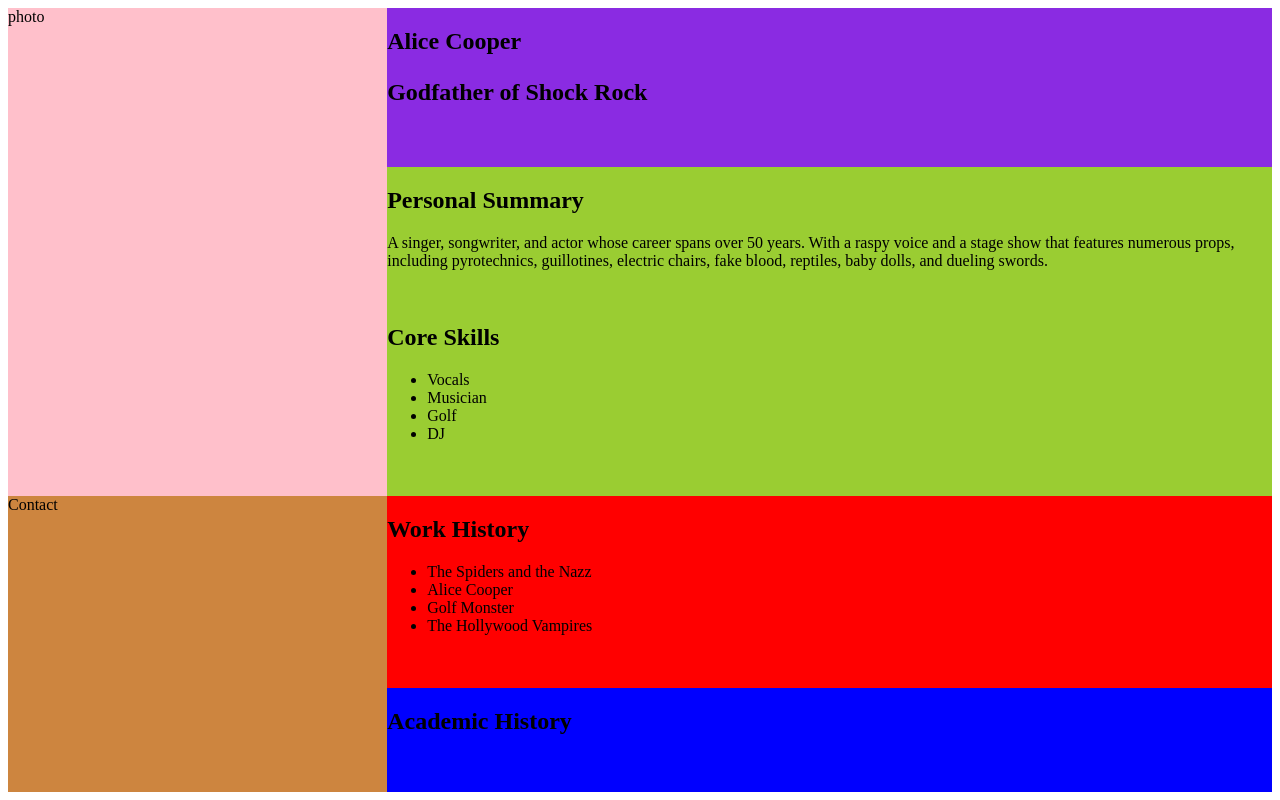
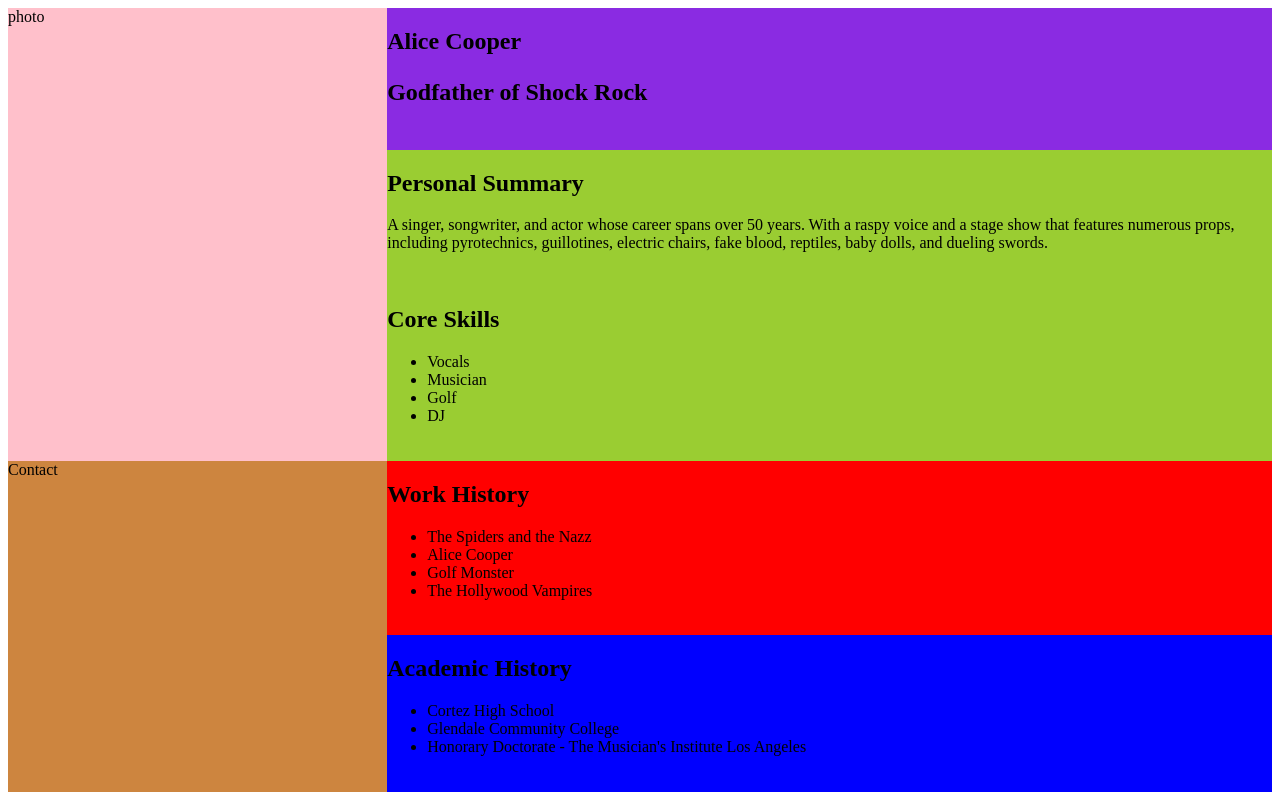
Before and after one commit to slisette127/ACA_web101_Sandra_Escalante, a plain HTML site: page resume.html in a window 1280 px wide. Drawn offline with Linux system fonts and the light colour scheme.

Commit message:
added content

```diff
--- a/resume.html
+++ b/resume.html
@@ -39,9 +39,12 @@
 
     <section class="Academic">
         <h2>Academic History</h2>
-
+    <ul>
+        <li>Cortez High School</li>
+        <li>Glendale Community College</li>
+        <li>Honorary Doctorate - The Musician's Institute Los Angeles</li>
+    </ul>
     </section>
-
     <section class="contact">Contact</section>
         </div>
     </body>
```
